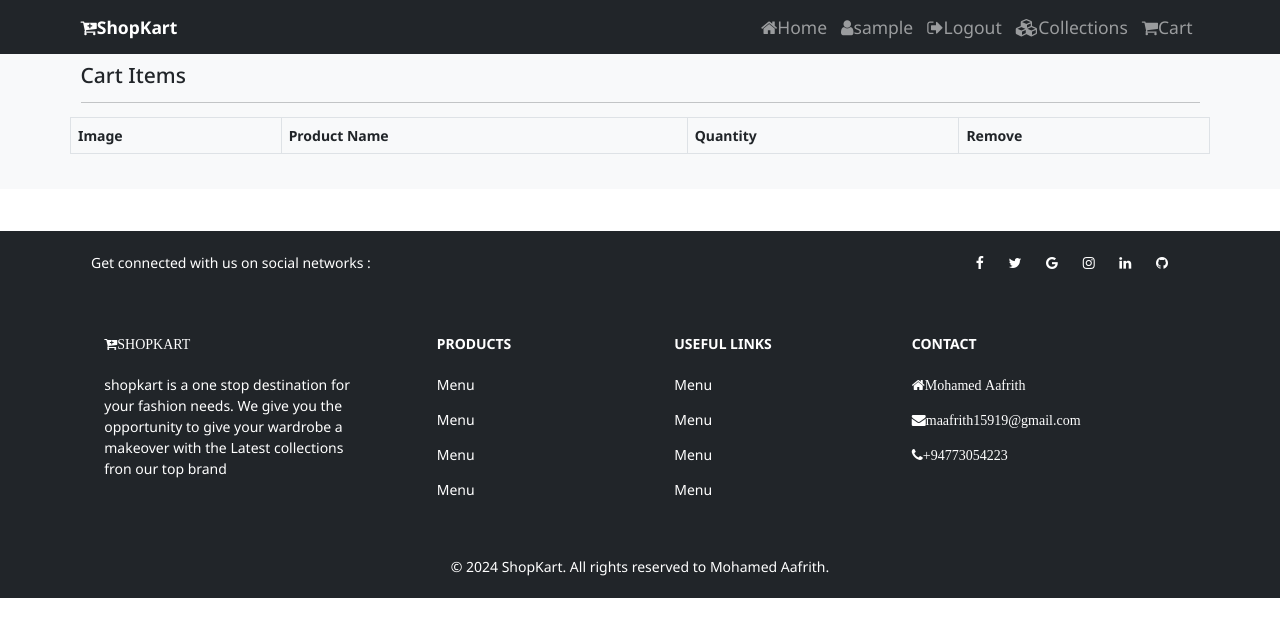
After one commit to Aafrith/Shopkart, a Django app: page /cart in a window 1280 px wide. The commit adds this page. Shown: the top 637 px of the page. Run offline with Django 5.2, Linux system fonts and the light colour scheme; the visitor is signed in with stand-in values (Sample User, id 1); data that the repository does not hold is empty.

Commit message:
Add to cart completely done

```diff
--- a/ecommerce/settings.py
+++ b/ecommerce/settings.py
@@ -53,6 +53,7 @@ MIDDLEWARE = [
 CSRF_COOKIE_SECURE = False  # Set to True in production if using HTTPS
 CSRF_USE_SESSIONS = True  # Use session-based CSRF tokens (optional)
 CSRF_COOKIE_SAMESITE = 'Lax'  # Adjust based on your requirements
+DEBUG = True
 
 
 ROOT_URLCONF = 'ecommerce.urls'
--- /dev/null
+++ b/shop/templates/shop/cart.html
@@ -0,0 +1,36 @@
+{%extends 'shop/layouts/main.html'%}
+{%block title%}
+    Registration | ShopKart
+{%endblock title%}
+
+{%block content%}
+
+
+<section class="bg-light py-4 my-5">
+    <div class="container">
+        <div class="row">
+            <div class="col-12">
+                <h4 class="mb-3">Cart Items</h4>
+                <hr style="border-color: #b8bfc2;">
+            </div>
+            <table class="table table-bordered">
+                <tr>
+                    <th>Image</th>
+                    <th>Product Name</th>
+                    <th>Quantity</th>
+                    <th>Remove</th>
+                </tr>
+                {% for item in cart %}
+                <tr>
+                    <td><img src="{{item.product.product_image.url}}" height="75px" alt="{{item.product.name}}"></td>
+                    <td>{{item.product.name}}</td>
+                    <td>{{item.product_qty}}</td>
+                    <td><button class="btn btn-danger btn-sm"><i class="fa fa-trash"></i>Remove</button></td>
+                </tr>
+                {% endfor %}
+            </table>
+        </div>
+    </div>
+</section>
+
+{%endblock content%}
--- a/shop/templates/shop/inc/navbar.html
+++ b/shop/templates/shop/inc/navbar.html
@@ -15,7 +15,7 @@
           <a class="nav-link" href="{% url 'register' %}"><i class = "fa fa-users"></i>Register</a>
         {% endif %}
           <a class="nav-link" href="{% url 'collections' %}"><i class = "fa fa-cubes"></i>Collections</a>
-          <a class="nav-link" href="#"><i class = "fa fa-shopping-cart"></i>Cart</a>
+          <a class="nav-link" href="{% url 'cart' %}"><i class = "fa fa-shopping-cart"></i>Cart</a>
       </div>
     </div>
   </div>
--- a/shop/templates/shop/layouts/main.html
+++ b/shop/templates/shop/layouts/main.html
@@ -6,6 +6,9 @@
     <!-- Required meta tags -->
     <meta charset="utf-8">
     <meta name="viewport" content="width=device-width, initial-scale=1">
+
+    <!-- Add the favicon link here -->
+    <link rel="icon" href="{% static 'images/favicon.png' %}" type="image/x-icon">
 
     <!-- Bootstrap CSS -->
     <link href="https://cdn.jsdelivr.net/npm/bootstrap@5.0.2/dist/css/bootstrap.min.css" rel="stylesheet" integrity="sha384-EVSTQN3/azprG1Anm3QDgpJLIm9Nao0Yz1ztcQTwFspd3yD65VohhpuuCOmLASjC" crossorigin="anonymous">
--- a/shop/urls.py
+++ b/shop/urls.py
@@ -6,6 +6,7 @@ urlpatterns = [
     path('register',views.register,name='register'),
     path('login',views.login_page,name='login'),
     path('logout',views.logout_page,name='logout'),
+    path('cart',views.cart_page,name='cart'),
     path('collections',views.collections,name='collections'),
     path('collections/<str:name>',views.collectionsview,name='collections'),
     path('collections/<str:cname>/<str:pname>',views.product_details,name='product_details'),
--- a/shop/views.py
+++ b/shop/views.py
@@ -10,16 +10,49 @@ def home(request):
     products = Product.objects.filter(trending = 1)
     return render(request,"shop/index.html",{"products":products})
 
+def cart_page(request):
+    if request.user.is_authenticated:
+        cart=Cart.objects.filter(user=request.user)
+        return render(request,"shop/cart.html",{"cart":cart})
+    else:
+        return redirect('/')
+
 def add_to_cart(request):
     if request.headers.get('x-requested-with') == 'XMLHttpRequest':
-        if request.user.is_authenticated():
-            data=json.load(request)
+        if request.user.is_authenticated:
+            try:
+                data = json.load(request)
+                product_qty = data.get('product_qty')
+                product_id = data.get('pid')
+                product_status = Product.objects.get(id=product_id)
+                if product_status:
+                    if Cart.objects.filter(user=request.user.id,product_id=product_id):
+                        return JsonResponse({'status':'Product Is Already in the Cart'}, status=200)
+                    else:
+                        if product_status.quantity>=product_qty:
+                            Cart.objects.create(user=request.user,product_id=product_id,product_qty=product_qty)
+                            return JsonResponse({'status':'Product Added to Cart Successfully'}, status=200)
+                        else:
+                             return JsonResponse({'status':'Product Stock Is Not Available'}, status=200)
+
+                # You can further validate the fields here if necessary
+                print(f"Product Quantity: {product_qty}")
+                print(f"Product ID: {product_id}")
+                print(f"User ID: {request.user.id}")
+                # Continue with logic to add product to the cart
+
+            except json.JSONDecodeError as e:
+                print(f"JSON decode error: {str(e)}")
+                return JsonResponse({'status': 'Invalid data format'}, status=400)
+
+            except Exception as e:
+                print(f"Unexpected error: {str(e)}")
+                return JsonResponse({'status': 'Error processing request'}, status=500)
         else:
-            return JsonResponse({'status':'Login to Add cart'},status=200)
+            return JsonResponse({'status': 'Login to Add cart'}, status=200)
 
     else:
-        return JsonResponse({'status':'Invalid Access'},status=200)
-
+        return JsonResponse({'status': 'Invalid Access'}, status=400)
 
 def logout_page(request):
     if request.user.is_authenticated:
```
Also changed, not shown: shop/templates/shop/products/product_details.html (+34 -32 lines), static/images/favicon.png (added).
